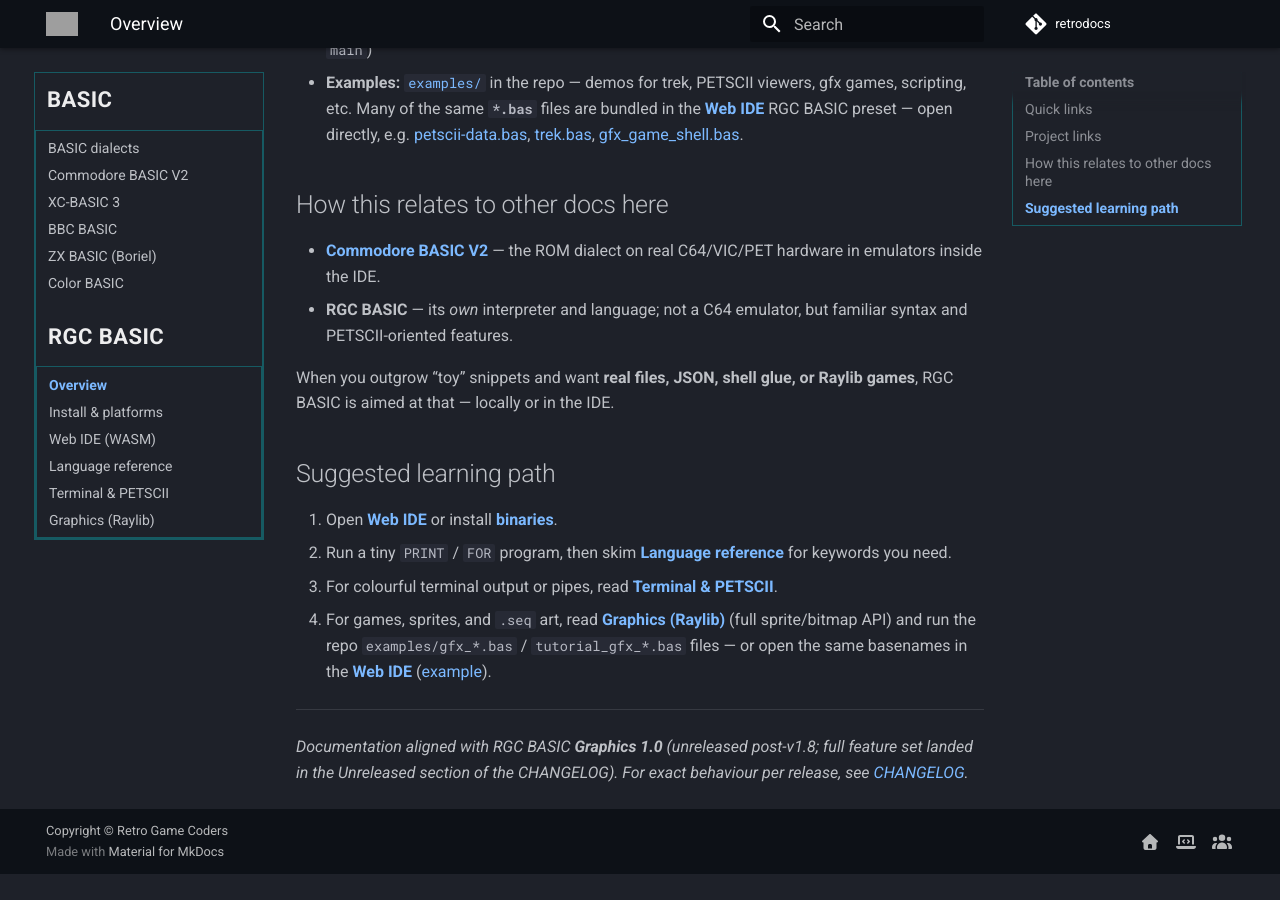
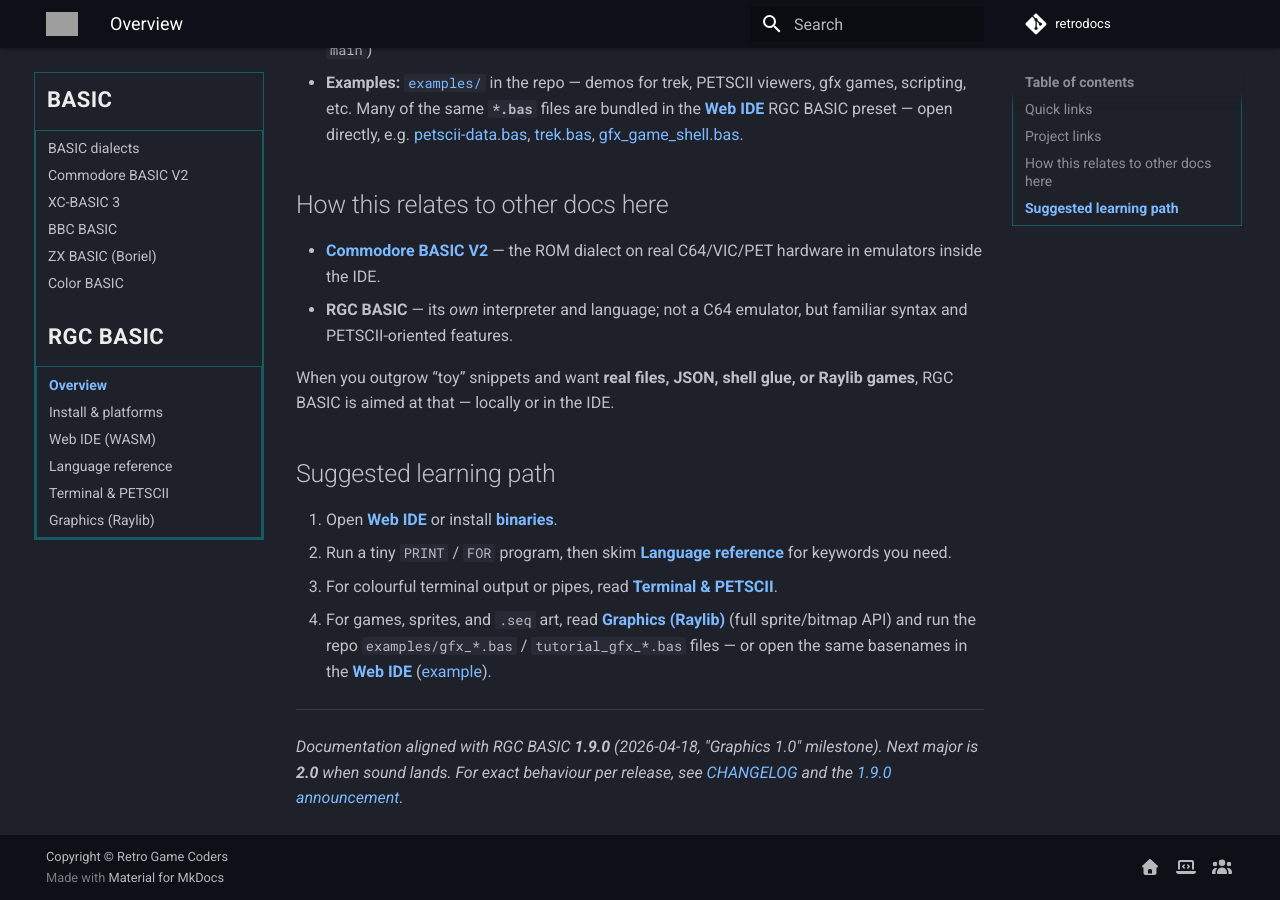
Before and after one commit to omiq/retrodocs, an MkDocs documentation site: the page built from docs/basic/rgc-basic.md, in a window 1280 px wide and 900 px high, scrolled down 1562 px. Built offline with MkDocs 1.6.1 and Material for MkDocs 9.7.7, drawn with Linux system fonts in a browser that asks for light colours; comment, search, counter and statistics services are not loaded; before the commit the page ends 2436 px from its top, so only the background shows below that; grey boxes are pictures that could not be loaded.

Commit message:
rgc-basic: bump version notes to 1.9.0 (Graphics 1.0 release)

```diff
--- a/docs/basic/rgc-basic.md
+++ b/docs/basic/rgc-basic.md
@@ -45,4 +45,4 @@
 
 ---
 
-*Documentation aligned with RGC BASIC **Graphics 1.0** (unreleased post-v1.8; full feature set landed in the Unreleased section of the CHANGELOG). For exact behaviour per release, see [CHANGELOG](https://github.com/omiq/rgc-basic/blob/main/CHANGELOG.md).*
+*Documentation aligned with RGC BASIC **1.9.0** (2026-04-18, "Graphics 1.0" milestone). Next major is **2.0** when sound lands. For exact behaviour per release, see [CHANGELOG](https://github.com/omiq/rgc-basic/blob/main/CHANGELOG.md) and the [1.9.0 announcement](https://github.com/omiq/rgc-basic/blob/main/docs/release-graphics-1.0.html).*
```
Also changed, not shown: docs/basic/rgc-basic/install.md (+1 -1 lines).
